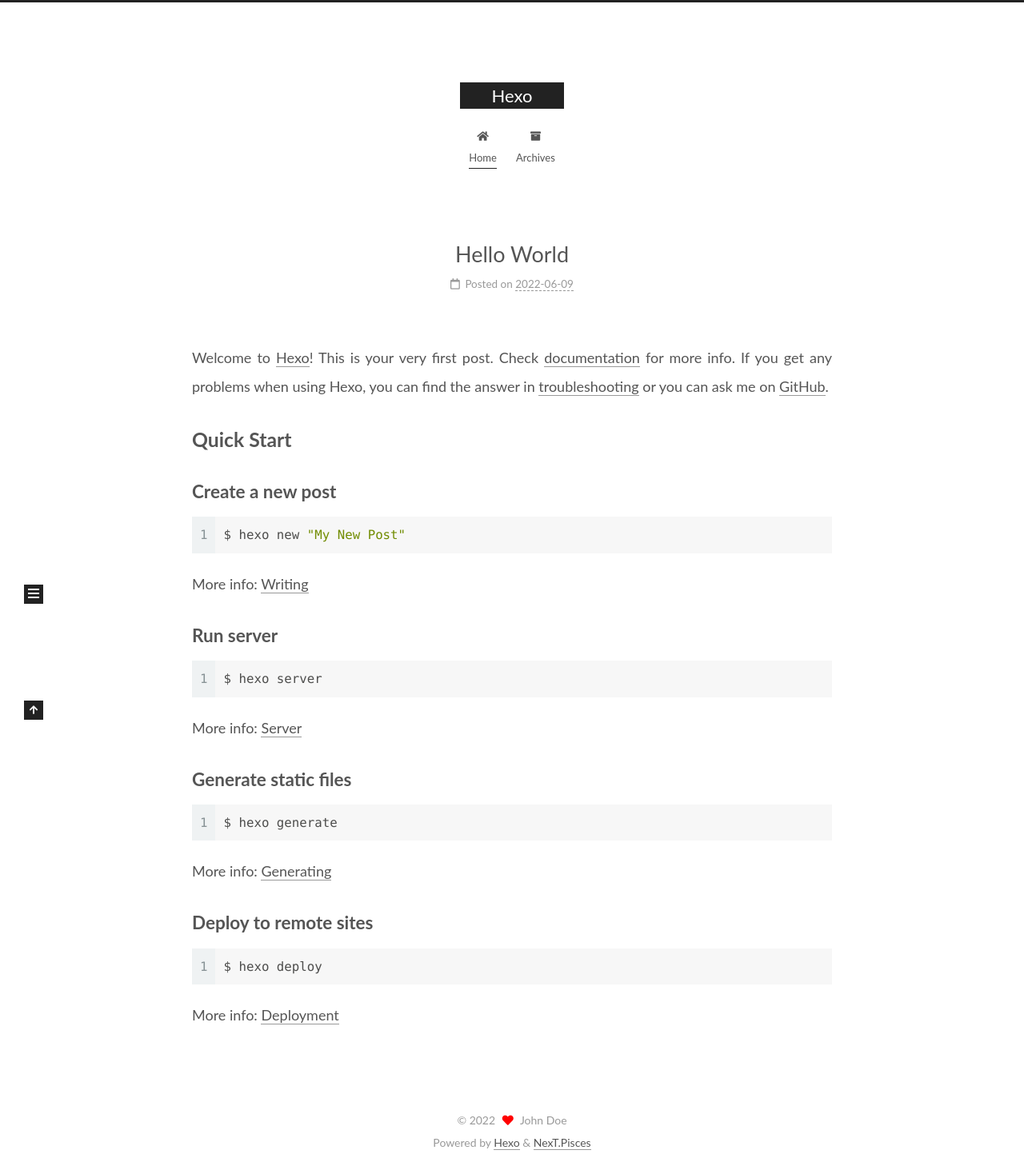
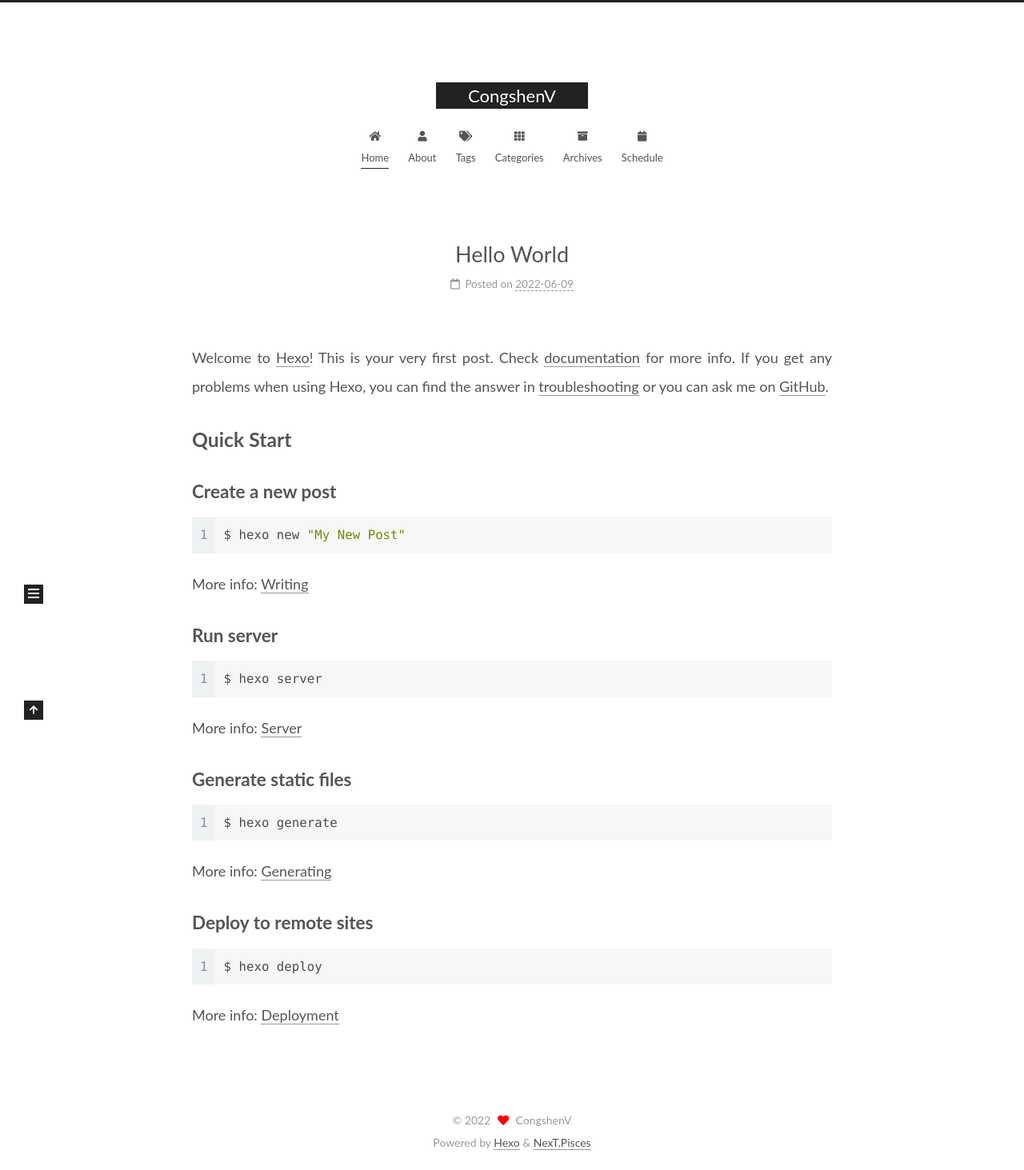
Before and after one commit to congshenV/congshenV.github.io, a plain HTML site: page index.html in a window 1280 px wide. Shown: the whole page at 80% size. Drawn offline with Linux system fonts and the light colour scheme.

Commit message:
Site updated: 2022-06-10 00:41:06

```diff
--- a/index.html
+++ b/index.html
@@ -20,12 +20,14 @@
     var CONFIG = {"hostname":"example.com","root":"/","scheme":"Pisces","version":"7.8.0","exturl":false,"sidebar":{"position":"left","display":"post","padding":18,"offset":12,"onmobile":false},"copycode":{"enable":false,"show_result":false,"style":null},"back2top":{"enable":true,"sidebar":false,"scrollpercent":false},"bookmark":{"enable":false,"color":"#222","save":"auto"},"fancybox":false,"mediumzoom":false,"lazyload":false,"pangu":false,"comments":{"style":"tabs","active":null,"storage":true,"lazyload":false,"nav":null},"algolia":{"hits":{"per_page":10},"labels":{"input_placeholder":"Search for Posts","hits_empty":"We didn't find any results for the search: ${query}","hits_stats":"${hits} results found in ${time} ms"}},"localsearch":{"enable":false,"trigger":"auto","top_n_per_article":1,"unescape":false,"preload":false},"motion":{"enable":true,"async":false,"transition":{"post_block":"fadeIn","post_header":"slideDownIn","post_body":"slideDownIn","coll_header":"slideLeftIn","sidebar":"slideUpIn"}}};
   </script>
 
-  <meta property="og:type" content="website">
-<meta property="og:title" content="Hexo">
+  <meta name="description" content="好好踢球~">
+<meta property="og:type" content="website">
+<meta property="og:title" content="CongshenV">
 <meta property="og:url" content="http://example.com/index.html">
-<meta property="og:site_name" content="Hexo">
+<meta property="og:site_name" content="CongshenV">
+<meta property="og:description" content="好好踢球~">
 <meta property="og:locale" content="en_US">
-<meta property="article:author" content="John Doe">
+<meta property="article:author" content="CongshenV">
 <meta name="twitter:card" content="summary">
 
 <link rel="canonical" href="http://example.com/">
@@ -41,10 +43,19 @@
   };
 </script>
 
-  <title>Hexo</title>
+  <title>CongshenV</title>
 
 
 
+  <script>
+    var _hmt = _hmt || [];
+    (function() {
+      var hm = document.createElement("script");
+      hm.src = "https://hm.baidu.com/hm.js?0a9931e26eeb56d887875f2c1522e12b# <app_id>";
+      var s = document.getElementsByTagName("script")[0];
+      s.parentNode.insertBefore(hm, s);
+    })();
+  </script>
 
 
 
@@ -92,7 +103,7 @@
 
     <a href="/" class="brand" rel="start">
       <span class="logo-line-before"><i></i></span>
-      <h1 class="site-title">Hexo</h1>
+      <h1 class="site-title">CongshenV</h1>
       <span class="logo-line-after"><i></i></span>
     </a>
   </div>
@@ -113,9 +124,29 @@
     <a href="/" rel="section"><i class="fa fa-home fa-fw"></i>Home</a>
 
   </li>
+        <li class="menu-item menu-item-about">
+
+    <a href="/about/" rel="section"><i class="fa fa-user fa-fw"></i>About</a>
+
+  </li>
+        <li class="menu-item menu-item-tags">
+
+    <a href="/tags/" rel="section"><i class="fa fa-tags fa-fw"></i>Tags</a>
+
+  </li>
+        <li class="menu-item menu-item-categories">
+
+    <a href="/categories/" rel="section"><i class="fa fa-th fa-fw"></i>Categories</a>
+
+  </li>
         <li class="menu-item menu-item-archives">
 
     <a href="/archives/" rel="section"><i class="fa fa-archive fa-fw"></i>Archives</a>
+
+  </li>
+        <li class="menu-item menu-item-schedule">
+
+    <a href="/schedule/" rel="section"><i class="fa fa-calendar fa-fw"></i>Schedule</a>
 
   </li>
   </ul>
@@ -148,13 +179,13 @@
     <link itemprop="mainEntityOfPage" href="http://example.com/2022/06/09/hello-world/">
 
     <span hidden itemprop="author" itemscope itemtype="http://schema.org/Person">
-      <meta itemprop="image" content="https://profile.csdnimg.cn/C/C/5/1_u014654002">
-      <meta itemprop="name" content="John Doe">
-      <meta itemprop="description" content="">
+      <meta itemprop="image" content="/uploads/2.jpeg">
+      <meta itemprop="name" content="CongshenV">
+      <meta itemprop="description" content="好好踢球~">
     </span>
 
     <span hidden itemprop="publisher" itemscope itemtype="http://schema.org/Organization">
-      <meta itemprop="name" content="Hexo">
+      <meta itemprop="name" content="CongshenV">
     </span>
       <header class="post-header">
         <h2 class="post-title" itemprop="name headline">
@@ -269,10 +300,10 @@
 
       <div class="site-overview-wrap sidebar-panel">
         <div class="site-author motion-element" itemprop="author" itemscope itemtype="http://schema.org/Person">
-    <img class="site-author-image" itemprop="image" alt="John Doe"
-      src="https://profile.csdnimg.cn/C/C/5/1_u014654002">
-  <p class="site-author-name" itemprop="name">John Doe</p>
-  <div class="site-description" itemprop="description"></div>
+    <img class="site-author-image" itemprop="image" alt="CongshenV"
+      src="/uploads/2.jpeg">
+  <p class="site-author-name" itemprop="name">CongshenV</p>
+  <div class="site-description" itemprop="description">好好踢球~</div>
 </div>
 <div class="site-state-wrap motion-element">
   <nav class="site-state">
@@ -311,7 +342,7 @@
   <span class="with-love">
     <i class="fa fa-heart"></i>
   </span>
-  <span class="author" itemprop="copyrightHolder">John Doe</span>
+  <span class="author" itemprop="copyrightHolder">CongshenV</span>
 </div>
   <div class="powered-by">Powered by <a href="https://hexo.io/" class="theme-link" rel="noopener" target="_blank">Hexo</a> & <a href="https://pisces.theme-next.org/" class="theme-link" rel="noopener" target="_blank">NexT.Pisces</a>
   </div>
```
Also changed, not shown: 2022/06/09/hello-world/index.html (+42 -13 lines), archives/2022/06/index.html (+42 -11 lines), archives/2022/index.html (+42 -11 lines), archives/index.html (+42 -11 lines), uploads/111.jpg (added), uploads/2.jpeg (added).
